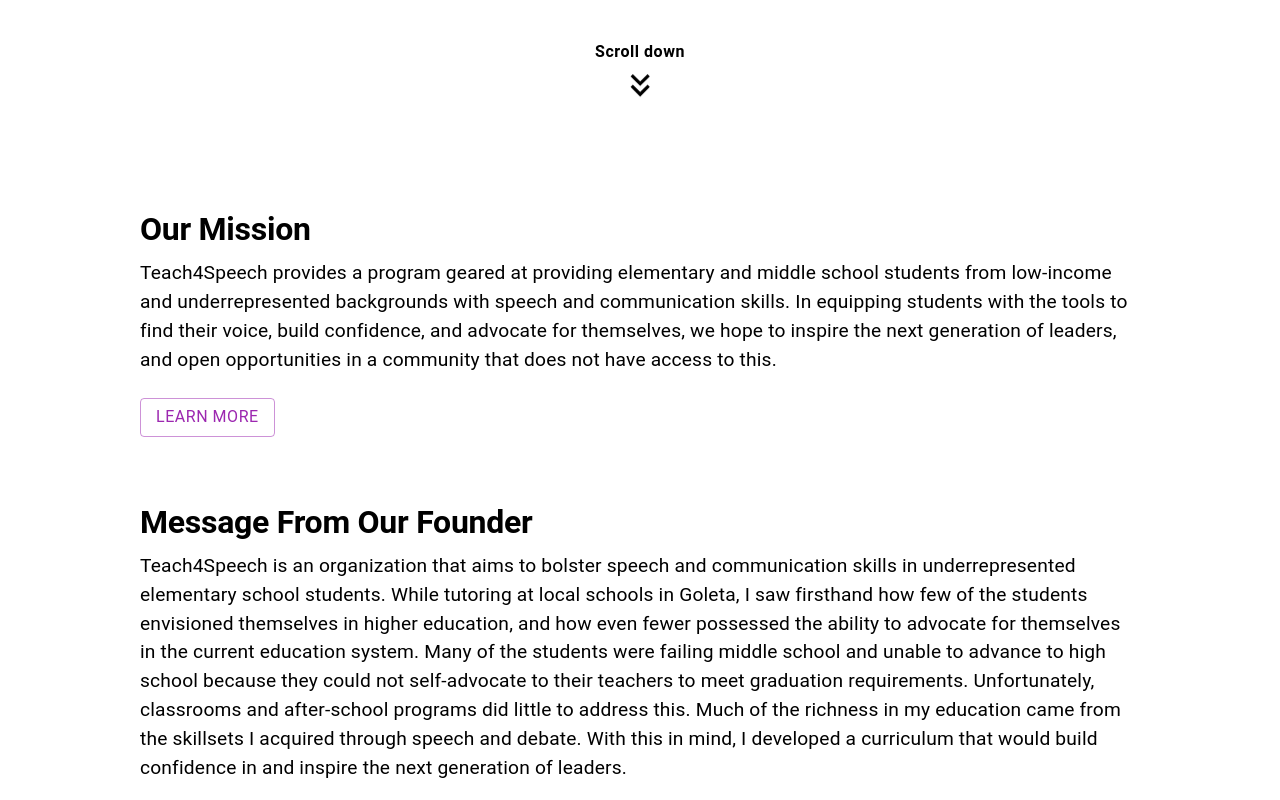
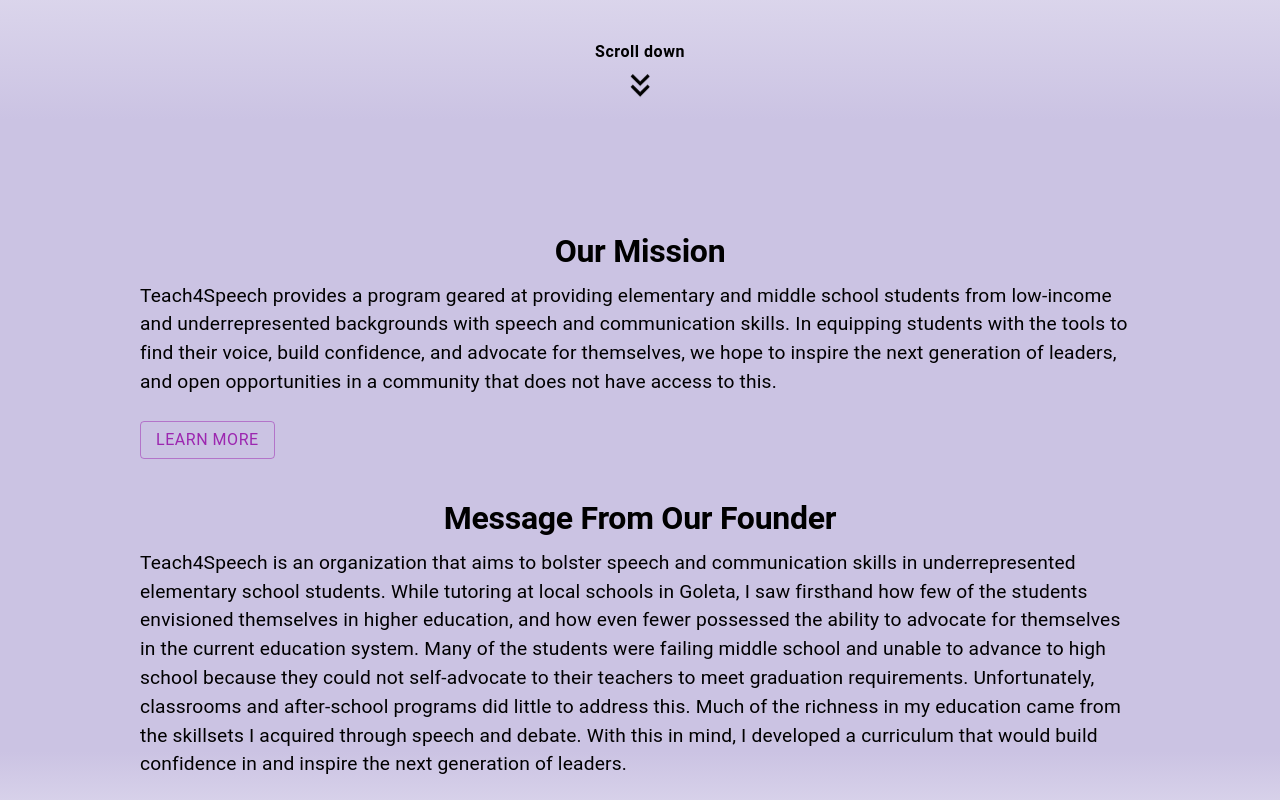
Before and after one commit to Bravo-Luis/teach4speech, a React (Vite) app: page / in a window 1280 px wide. Shown: the part 680-1480 px from the top of the page. Built offline with nearby package versions, Linux system fonts and the light colour scheme; no server answers.

Commit message:
landing page edits

```diff
--- a/src/About.tsx
+++ b/src/About.tsx
@@ -40,28 +40,44 @@
     };
 
     return (
-        <Container sx={{
+        <Box sx={{
+            margin: '0',
+            width: '100vw',
             display: 'flex',
             flexDirection: 'column',
-            flexWrap: 'wrap',
+            justifyContent: 'center',
             alignItems: 'center',
-            justifyContent:'center',
-            gap:'2vw',
-            padding:'0',
-            marginBottom:'20vh'
+            textAlign: 'center',
 
         }}>
+            <Box sx={{
+                width: '100%',
+                display: 'flex',
+                flexDirection: 'column',
+                justifyContent: 'center',
+                alignItems: 'center',
+                textAlign: 'center',
+                background: "linear-gradient(180deg, #CBC3E3, #CBC3E3,#CBC3E3, #CBC3E3, white)",
+                paddingBottom: '15vh'
+
+            }}>
             <br id='Goal'/>
+            <br />
+            <br />
+
+<HeaderAndText header="Our Mission" text="Teach4Speech provides a program geared at providing elementary and middle school students from low-income and underrepresented backgrounds with speech and communication skills. In equipping students with the tools to find their voice, build confidence, and advocate for themselves, we hope to inspire the next generation of leaders, and open opportunities in a community that does not have access to this." link='/ourmission' />
+<HeaderAndText header="Message From Our Founder" text="Teach4Speech is an organization that aims to bolster speech and communication skills in underrepresented elementary school students. While tutoring at local schools in Goleta, I saw firsthand how few of the students envisioned themselves in higher education, and how even fewer possessed the ability to advocate for themselves in the current education system. Many of the students were failing middle school and unable to advance to high school because they could not self-advocate to their teachers to meet graduation requirements. Unfortunately, classrooms and after-school programs did little to address this. Much of the richness in my education came from the skillsets I acquired through speech and debate. With this in mind, I developed a curriculum that would build confidence in and inspire the next generation of leaders." link='riyasmessage' />
 
 
-            <HeaderAndText header="Our Mission" text="Teach4Speech provides a program geared at providing elementary and middle school students from low-income and underrepresented backgrounds with speech and communication skills. In equipping students with the tools to find their voice, build confidence, and advocate for themselves, we hope to inspire the next generation of leaders, and open opportunities in a community that does not have access to this." link='/ourmission' />
-            <HeaderAndText header="Message From Our Founder" text="Teach4Speech is an organization that aims to bolster speech and communication skills in underrepresented elementary school students. While tutoring at local schools in Goleta, I saw firsthand how few of the students envisioned themselves in higher education, and how even fewer possessed the ability to advocate for themselves in the current education system. Many of the students were failing middle school and unable to advance to high school because they could not self-advocate to their teachers to meet graduation requirements. Unfortunately, classrooms and after-school programs did little to address this. Much of the richness in my education came from the skillsets I acquired through speech and debate. With this in mind, I developed a curriculum that would build confidence in and inspire the next generation of leaders." link='riyasmessage' />
 
+            </Box>
 
-            <br id='Impact'/>
-            <HeaderAndText header="Impact" text="After just 5 sessions students on average tripled their speaking times. The record speaker spoke 4x the initial time. By the tenth session, 66% of students who spoke at the front of the room had not done so during the first session, and 66% were girls (compared to only 25% of girls initially)" />
+<br id='Impact'/>
+<br />
+            <br />
 
-
+<HeaderAndText header="Impact" text="After just 5 sessions students on average tripled their speaking times. The record speaker spoke 4x the initial time. By the tenth session, 66% of students who spoke at the front of the room had not done so during the first session, and 66% were girls (compared to only 25% of girls initially)" />
+<br />
 
             <Typography variant='body1'>
             <Container sx={{
@@ -229,13 +245,16 @@
             </Typography>
 
             <br id='Team'/>
+            <br />
+            <br />
+
             <Team />
 
 
         <br />
 
 
-            <Typography variant="h2" fontWeight={'bold'} gutterBottom>
+            {/* <Typography variant="h2" fontWeight={'bold'} gutterBottom>
                 Interested in Joining?
             </Typography>
             <div id='Interest'></div>
@@ -250,15 +269,11 @@
                 Send an email telling us what youre interested in contributing.
                 Send an email telling us what youre interested in contributing.
                 Send an email telling us what youre interested in contributing.
-            </Typography>
+            </Typography> */}
 
             <Charts/>
 
-
-
-
-
-        </Container>
+        </Box>
     );
 }
 
@@ -272,7 +287,7 @@
             alignItems: 'flex-start',
             textAlign: 'left',
         }} >
-            <Typography  variant="h2" fontWeight={'bold'} gutterBottom marginTop={"5vh"} textAlign={"left"} >
+            <Typography  variant="h2" fontWeight={'bold'} gutterBottom marginTop={"5vh"} textAlign={"center"} >
                 {header}
             </Typography>
 
--- a/src/App.tsx
+++ b/src/App.tsx
@@ -10,7 +10,6 @@
 import GameHostPage from './GameHostPage/GameHostPage'
 import RelatedWordsGame from './Games/RelatedWordsGames'
 import WaitingRoomPage from './WaitingRoomPage/WaitingRoomPage';
-import About from './About';
 import { SocketProvider } from './SocketProvider'
 import theme from './Theme';
 import './App.css';
@@ -28,7 +27,6 @@
       <ThemeProvider theme={theme}>
         <Routes>
           <Route path="/" element={<LandingPage/>} />
-          <Route path='/about' element={<About/>} />
           <Route path='/redirect' element={<Box
           sx={{
             display: "flex",
--- a/src/Charts.tsx
+++ b/src/Charts.tsx
@@ -24,8 +24,16 @@
 
 
     return (
-        <Container sx={{ position: 'relative', width: '100%', overflow: 'hidden', display: 'flex', flexDirection: 'column', alignItems: 'center', padding: '20px' }}>
-            <Typography variant="h4" sx={{ fontWeight: 'bold', textAlign: 'center', marginBottom: '20px' }}>
+        <Container sx={{
+            position: 'relative',
+            width: '100vw',
+            overflow: 'hidden',
+            display: 'flex',
+            flexDirection: 'column',
+            alignItems: 'center',
+            paddingBottom: '25vh',
+            }}>
+            <Typography variant="h4" sx={{ fontWeight: 'bold', textAlign: 'center', marginBottom: '20px', color:'black'}}>
                 The Data
             </Typography>
             <Paper
@@ -37,7 +45,8 @@
                     overflow: 'hidden',
                     padding: '2vw',
                     backgroundColor: 'white',
-                    cursor: 'pointer'
+                    cursor: 'pointer',
+
                 }}
                 onClick={() => setSelectedChart((selectedChart + 1) % charts.length)} // Optional: cycle through charts on main click
             >
--- a/src/LandingPage/LandingPage.tsx
+++ b/src/LandingPage/LandingPage.tsx
@@ -25,10 +25,12 @@
         flexDirection: "column",
         justifyContent: "center",
         alignItems: "center",
-        px: "5%",
         overflow: "hidden",
         textAlign: "center",
-        background: (theme)=>{return theme.palette.background.default}
+        width: "100vw",
+        margin: 0,
+        padding: 0,
+
       }}
     >
       <div id="home"></div>
@@ -40,10 +42,11 @@
           display: "flex",
           flexDirection: "column",
           alignItems: "center",
-          gap: "0rem",
           maxWidth: "100%",
           minHeight: "100vh",
           justifyContent: "center",
+          width: "100%",
+          background: "linear-gradient(180deg, white, white,  #CBC3E3)",
         }}
       >
 
--- a/src/Mission.tsx
+++ b/src/Mission.tsx
@@ -1,4 +1,4 @@
-import { Button, Container } from "@mui/material";
+import { Button, Container, Typography } from "@mui/material";
 import { useNavigate } from "react-router-dom";
 import ArrowBackIosIcon from '@mui/icons-material/ArrowBackIos';
 
@@ -11,7 +11,8 @@
             display: 'flex',
             flexDirection: 'column',
             alignItems: 'center',
-            marginTop: '10vh'
+            marginTop: '10vh',
+            width: '100vw',
           }}>
                  <Button
               startIcon={<ArrowBackIosIcon
@@ -34,6 +35,19 @@
               >
               Back
             </Button>
+            <Typography variant="h2" fontWeight={'bold'}>
+              Our Mission
+            </Typography>
+            <Typography variant="caption" sx={{width:'80vw', padding:'2vw'}} fontWeight={'bold'}>
+            &emsp;&emsp;&emsp;&emsp; Teach4Speech is a program geared at providing elementary and middle school students from low-income and underrepresented backgrounds with speech and communication skills. In equipping students with the tools to find their voice, build confidence, and advocate for themselves, we hope to inspire the next generation of leaders, and open opportunities in a community that does not have access to this.
+ <br/> &emsp;&emsp;&emsp;&emsp; The first aspect of this program involves implementing this public speaking curriculum in elementary and middle schools, individualized by grade level. This incluces a children’s book that demonstrates diversity, equity, and inclusion, which is greatly lacking from the literature. The second aspect of this program includes a teacher-training model that allows easy classroom integration in an effort to increase accessiblity. This would involve a video supplemented curriculum that demonstrates how each lesson should be communicated. In order make these lessons accessible to the community, especially for students who have barriers to learning and education, the third aspect of the curriculum involves multiple web based applications of speech and debate games that our team has developed .
+
+<br />
+<br/>
+
+
+            </Typography>
+
         </Container>
     )
 }
--- a/src/Team.tsx
+++ b/src/Team.tsx
@@ -20,7 +20,11 @@
 
 function Team(){
     return (
-        <>
+        <Box sx={{
+            width: '100vw',
+            background: 'linear-gradient(180deg, white,#CBC3E3,#CBC3E3 ,#CBC3E3, white)',
+            paddingBottom: '15vh',
+        }}>
         <Typography variant="h2" fontWeight={'bold'} gutterBottom marginTop={"5vh"}>
                 The Team
             </Typography>
@@ -145,7 +149,7 @@
                 avatarUrl={jayne}
             />
         </Container>
-        </>
+        </Box>
     );
 
 }
```
Also changed, not shown: src/RiyasMessage.tsx (+19 -1 lines).
